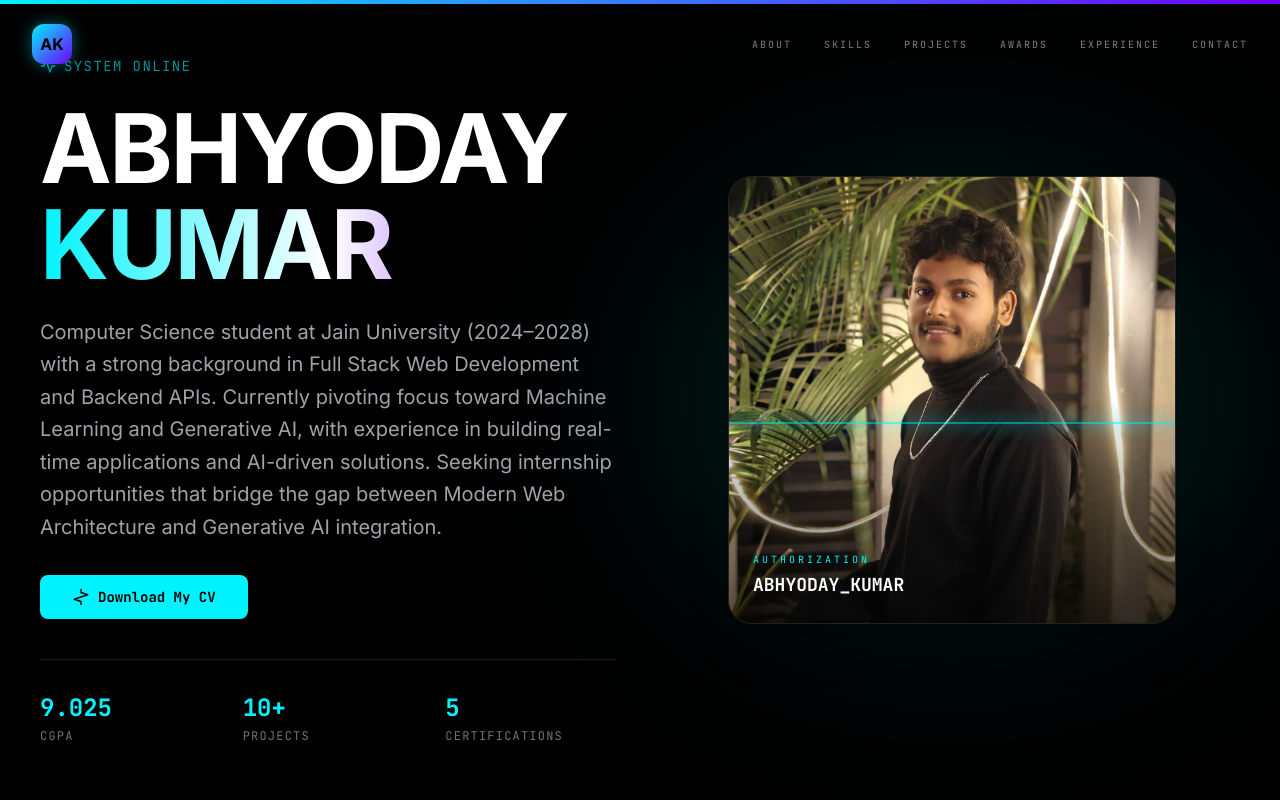
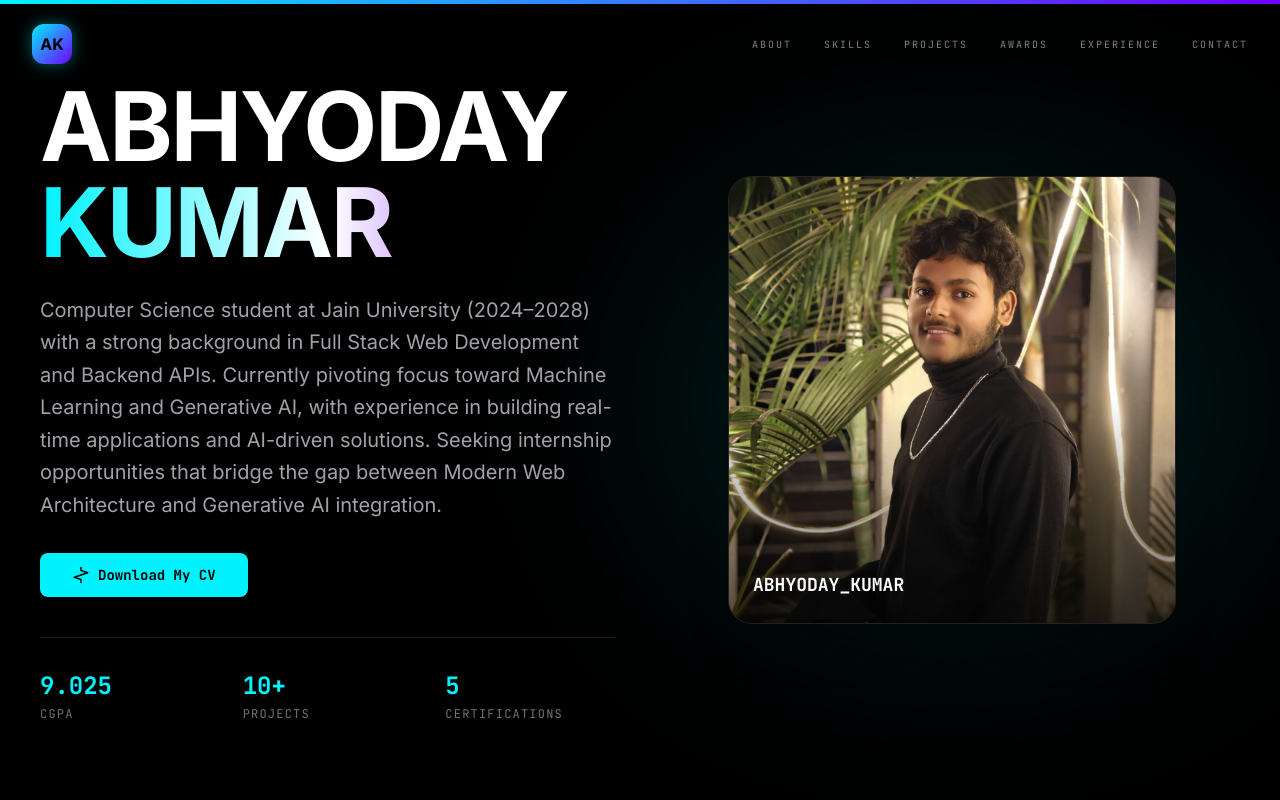
Before and after one commit to Abhyoday-001/Portfolio, a React (Vite) app: page / in a window 1280 px wide. Shown: the top 800 px of the page. Built offline with nearby package versions, Linux system fonts and the light colour scheme.

Commit message:
polish: clean up UI text and refine PFP animations

```diff
--- a/src/components/Hero.tsx
+++ b/src/components/Hero.tsx
@@ -149,10 +149,7 @@ const Hero = () => {
           animate={booted ? { opacity: 1, x: 0 } : {}}
           transition={{ duration: 1, ease: 'easeOut' }}
         >
-          <div className="flex items-center gap-2 mb-6 mono text-cyan/60">
-            <Activity size={16} />
-            <span className="text-sm tracking-widest uppercase">System Online</span>
-          </div>
+
 
           <h1 className="text-6xl md:text-8xl font-bold mb-6 tracking-tight leading-none">
             <span className="block text-white">ABHYODAY</span>
@@ -202,21 +199,28 @@ const Hero = () => {
         >
           <div className="absolute inset-0 bg-cyan/10 blur-[100px] rounded-full group-hover:bg-purple/10 transition-all duration-1000" />
           <div className="relative w-full aspect-square max-w-md mx-auto rounded-3xl overflow-hidden border border-white/10 glass-card">
-             <img
-               src="pfp.jpeg"
-               alt="Abhyoday Kumar"
-               className="w-full h-full object-cover scale-110 group-hover:scale-100 transition-transform duration-700"
-             />
+             <motion.div
+               initial={{ clipPath: 'inset(0 0 100% 0)' }}
+               animate={booted ? { clipPath: 'inset(0 0 0% 0)' } : {}}
+               transition={{ duration: 1.5, ease: 'easeInOut', delay: 0.5 }}
+               className="w-full h-full"
+             >
+               <img
+                 src="pfp.jpeg"
+                 alt="Abhyoday Kumar"
+                 className="w-full h-full object-cover scale-110 group-hover:scale-100 transition-transform duration-700"
+               />
+             </motion.div>
              <div className="absolute inset-0 bg-gradient-to-t from-black via-transparent to-transparent opacity-60" />
              <div className="absolute bottom-6 left-6 mono">
-               <div className="text-[10px] text-cyan uppercase tracking-[0.3em] mb-1">Authorization</div>
                <div className="text-lg font-bold">ABHYODAY_KUMAR</div>
              </div>
 
-             {/* Scanning Line Animation */}
+             {/* Scanning Line Animation - Runs Once synced with Reveal */}
              <motion.div
-               animate={{ top: ['0%', '100%', '0%'] }}
-               transition={{ duration: 4, repeat: Infinity, ease: 'linear' }}
+               initial={{ top: '0%', opacity: 0 }}
+               animate={booted ? { top: '100%', opacity: [0, 1, 1, 0] } : {}}
+               transition={{ duration: 1.5, ease: 'easeInOut', delay: 0.5 }}
                className="absolute left-0 right-0 h-[2px] bg-cyan/50 shadow-[0_0_15px_#00f2ff] z-10"
              />
           </div>
--- a/src/components/SkillHologram.tsx
+++ b/src/components/SkillHologram.tsx
@@ -1,4 +1,4 @@
-import React, { useState, useMemo } from 'react';
+import { useState, useMemo } from 'react';
 import { motion, AnimatePresence } from 'framer-motion';
 import {
   Code, Brain, Cpu, Smartphone, Layout, Database,
@@ -67,13 +67,11 @@ const calculateSymmetricPos = (index: number, total: number) => {
 };
 
 const SkillFiber = ({
-  skill,
   index,
   total,
   isFocused,
   isExpanded
 }: {
-  skill: any,
   index: number,
   total: number,
   isFocused: boolean,
@@ -188,16 +186,7 @@ const SkillHologram = () => {
     });
   }, []);
 
-  // Group skills by category for symmetric rendering
-  const groupedSkills = useMemo(() => {
-    const groups: Record<string, any[]> = {};
-    skills.forEach(skill => {
-      const cat = categoryMap[skill.id] || 'OTHER';
-      if (!groups[cat]) groups[cat] = [];
-      groups[cat].push(skill);
-    });
-    return groups;
-  }, [skills]);
+
 
   return (
     <section id="skills" className="relative min-h-[120vh] bg-black cosmic-bg py-32 flex flex-col items-center">
@@ -220,7 +209,6 @@ const SkillHologram = () => {
           {skills.map((skill, i) => (
             <SkillFiber
               key={`fiber-${skill.id}`}
-              skill={skill}
               index={i}
               total={skills.length}
               isFocused={focusedSkill === skill.id}
@@ -255,7 +243,6 @@ const SkillHologram = () => {
                  className="absolute inset-0 bg-cyan/20 blur-xl rounded-full"
                />
              </div>
-             <span className="mt-4 text-[8px] mono text-cyan/70 tracking-[0.3em] font-bold uppercase">System Resonance Core</span>
           </div>
 
           {/* Peripheral Traces */}
```
